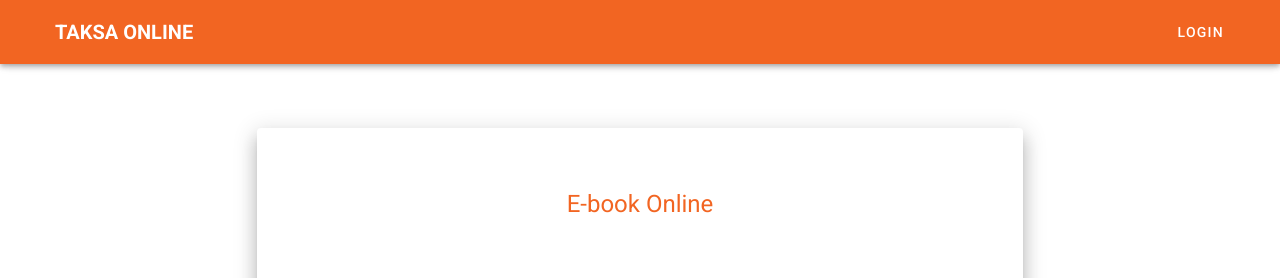
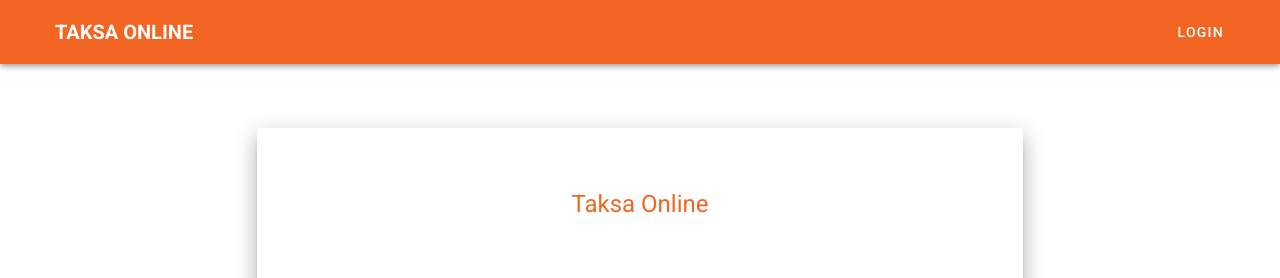
Before and after one commit to mrkcmd/oeb-frontend, a Vue app: page / in a window 1280 px wide. Shown: the top 278 px of the page. Built offline with nearby package versions, Linux system fonts and the light colour scheme.

Commit message:
change title text

```diff
--- a/src/components/Login.vue
+++ b/src/components/Login.vue
@@ -8,10 +8,10 @@
               <v-col cols="12" md="10">
                 <v-card-text class="mt-8">
                   <div class="text-h5 text-center primary--text" v-if="isAdmin">
-                    E-book Online
+                    Taksa Online
                   </div>
                   <div class="text-h5 text-center fourth--text" v-else>
-                    E-book Online
+                    Taksa Online
                   </div>
                   <v-form ref="form" class="mx-12 mt-10" v-if="isAdmin">
                     <v-text-field
--- a/src/components/Permission.vue
+++ b/src/components/Permission.vue
@@ -8,7 +8,7 @@
               <v-col cols="12" md="10">
                 <v-card-text class="mt-8">
                   <div class="text-h5 text-center primary--text">
-                    E-book Online
+                    Taksa Online
                   </div>
                   <v-form ref="form" class="mx-12 mt-10">
                     <v-autocomplete
--- a/src/components/Register.vue
+++ b/src/components/Register.vue
@@ -8,7 +8,7 @@
               <v-col cols="12" md="10">
                 <v-card-text class="mt-8">
                   <div class="text-h5 text-center primary--text">
-                    E-book Online
+                    Taksa Online
                   </div>
                 </v-card-text>
                 <v-form ref="form" class="mx-12 mt-10">
@@ -70,7 +70,7 @@
                   <v-dialog v-model="dialog" persistent max-width="290">
                     <v-card>
                       <v-card-title class="text-subtitle-1">
-                        E-book Online
+                        Taksa Online
                       </v-card-title>
                       <v-card-text class="text-subtitle-2">
                         {{ message }}
--- a/src/components/RegisterAdmin.vue
+++ b/src/components/RegisterAdmin.vue
@@ -8,7 +8,7 @@
               <v-col cols="12" md="10">
                 <v-card-text class="mt-8">
                   <div class="text-h5 text-center primary--text">
-                    E-book Online
+                    Taksa Online
                   </div>
                 </v-card-text>
                 <v-form ref="form" class="mx-12 mt-10">
@@ -77,7 +77,7 @@
                   <v-dialog v-model="dialog" persistent max-width="290">
                     <v-card>
                       <v-card-title class="text-subtitle-1">
-                        E-book Online
+                        Taksa Online
                       </v-card-title>
                       <v-card-text class="text-subtitle-2">
                         {{ message }}
```
